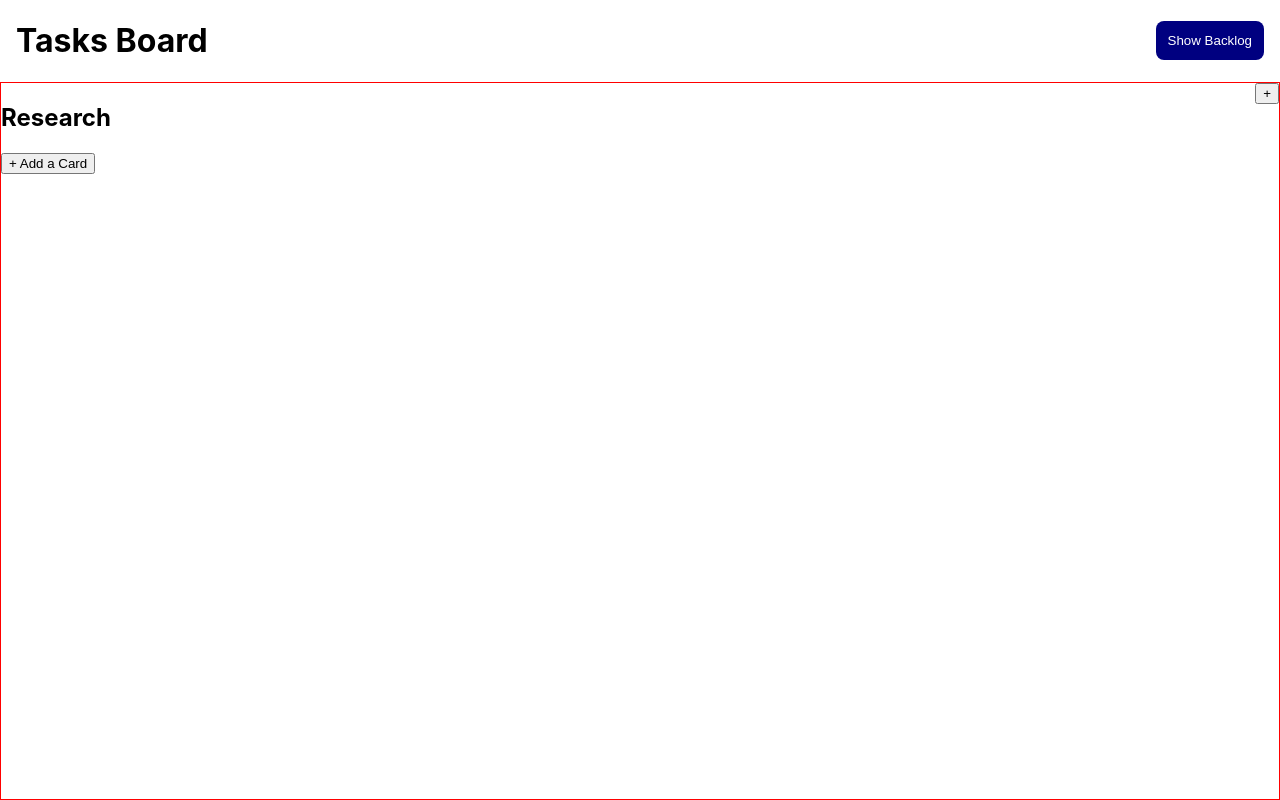
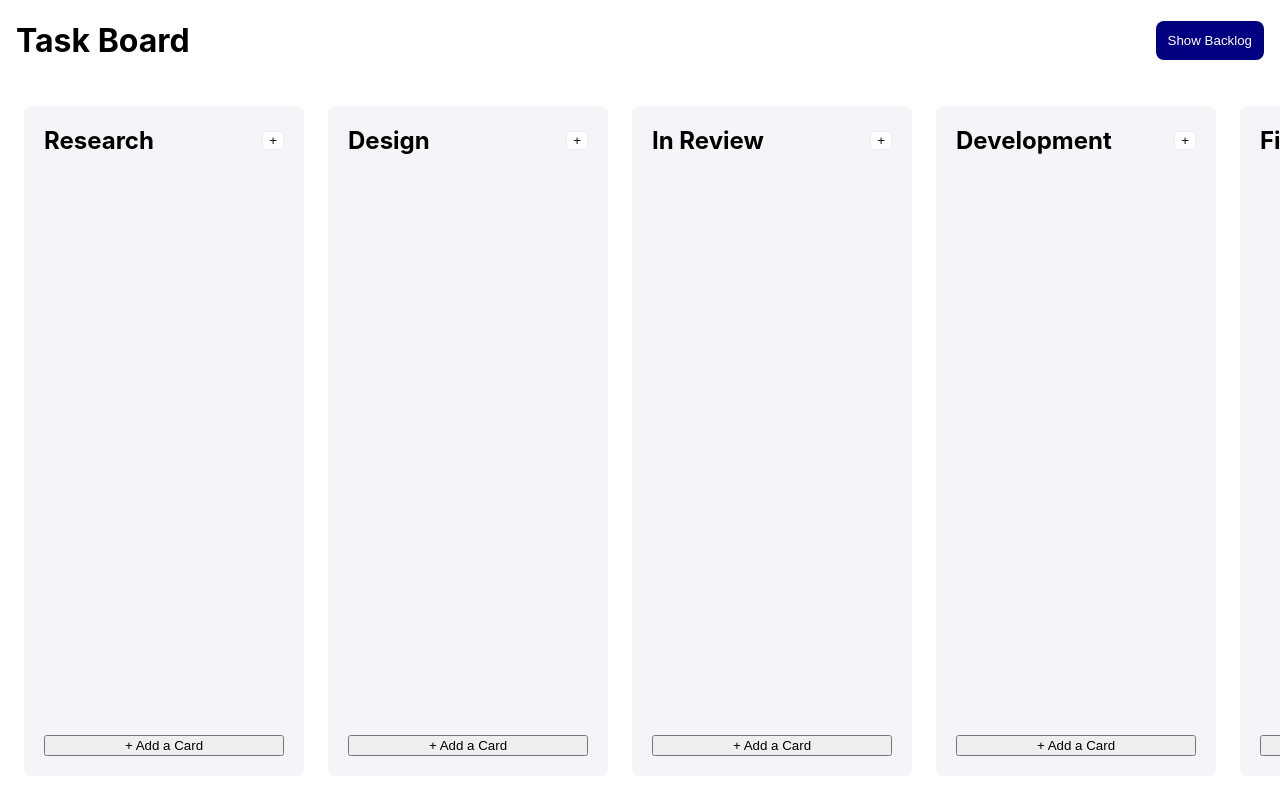
Before and after one commit to wazzywael/react-todo-list, a React (Create React App) app: page / in a window 1280 px wide. Built offline with nearby package versions, Linux system fonts and the light colour scheme.

Commit message:
Update column styling

```diff
--- a/src/components/Header.jsx
+++ b/src/components/Header.jsx
@@ -3,7 +3,7 @@ import styles from './Header.module.css'
 export default function Header() {
     return (
     <header className={styles.header}>
-      <h1>Tasks Board</h1>
+      <h1>Task Board</h1>
         <button className={styles.button}>
           Show Backlog
         </button>
--- a/src/components/TaskBoard.jsx
+++ b/src/components/TaskBoard.jsx
@@ -4,7 +4,11 @@ import TaskColumn from './TaskColumn'
 export default function TaskBoard() {
     return (
         <div className={styles.container}>
-            <TaskColumn />
+            <TaskColumn title="Research"/>
+            <TaskColumn title="Design"/>
+            <TaskColumn title="In Review"/>
+            <TaskColumn title="Development"/>
+            <TaskColumn title="Fixing"/>
         </div>
     )
 }
--- a/src/components/TaskBoard.module.css
+++ b/src/components/TaskBoard.module.css
@@ -1,4 +1,6 @@
 .container {
-    border: 1px solid red;
+    padding: 24px;
+    display: flex;
     flex: 1;
+    overflow-x: scroll;
 }
--- a/src/components/TaskColumn.jsx
+++ b/src/components/TaskColumn.jsx
@@ -1,11 +1,13 @@
 import styles from './TaskColumn.module.css'
 
-export default function TaskColumn() {
+export default function TaskColumn(props) {
     return (
-        <div>
+        <div className={styles.container}>
             <div className={styles.header}>
-                <h2 className={styles.title}>Research</h2>
+                <h2 className={styles.title}>{props.title}</h2>
                 <button className={styles.primaryButton}>+</button>
+            </div>
+            <div className={styles.cards}>
             </div>
             <button className={styles.secondaryButton}>+ Add a Card</button>
         </div>
--- a/src/components/TaskColumn.module.css
+++ b/src/components/TaskColumn.module.css
@@ -1,14 +1,37 @@
+.container {
+    min-width: 240px;
+    padding: 20px;
+    margin-right: 24px;
+    display: flex;
+    flex-direction: column;
+    background-color: #f4f5f8;
+    border-radius: 8px;
+}
+
+.container:last-of-type {
+    margin: 0;
+}
+
 .header {
     display: flex;
+    align-items: center;
 }
 
 .title {
     flex: 1;
+    margin: 0;
 }
 
 .primaryButton {
     display: flex;
     height: fit-content;
+    border-radius: 4px;
+    background-color: white;
+    border: 1px solid #EAEDF2;
+}
+
+.cards {
+    flex: 1;
 }
 
 .secondaryButton {
```
